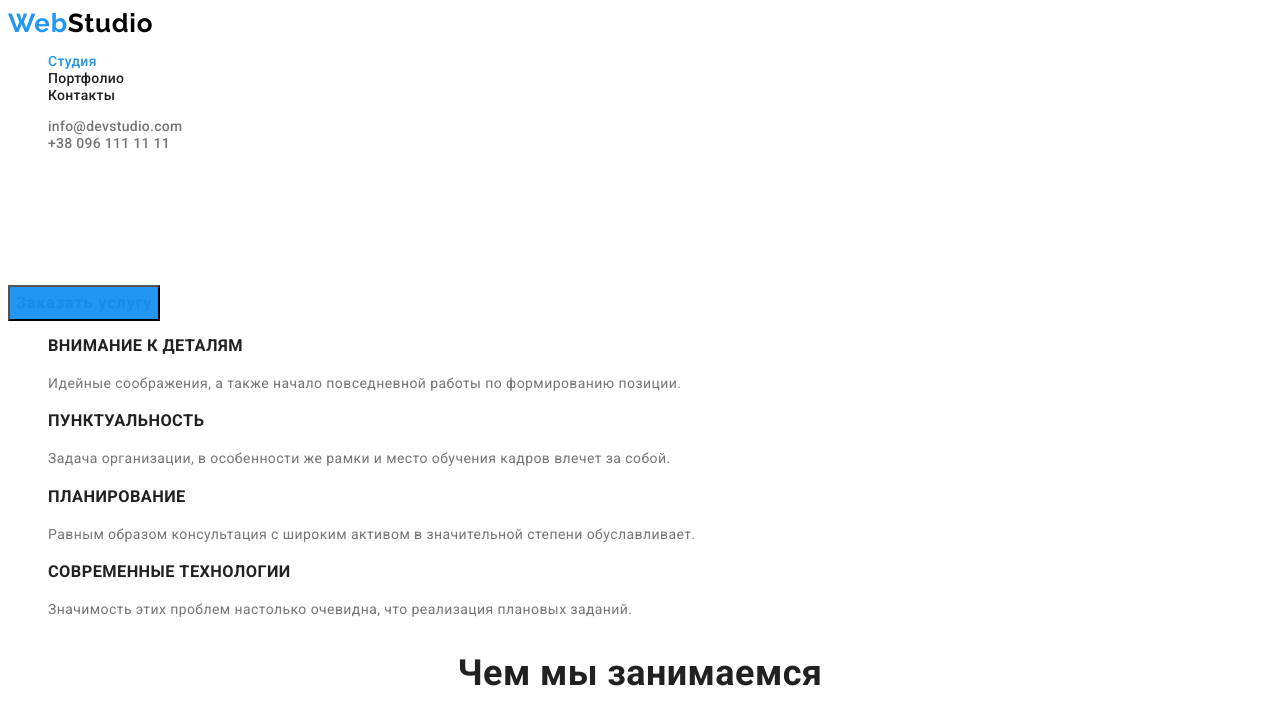
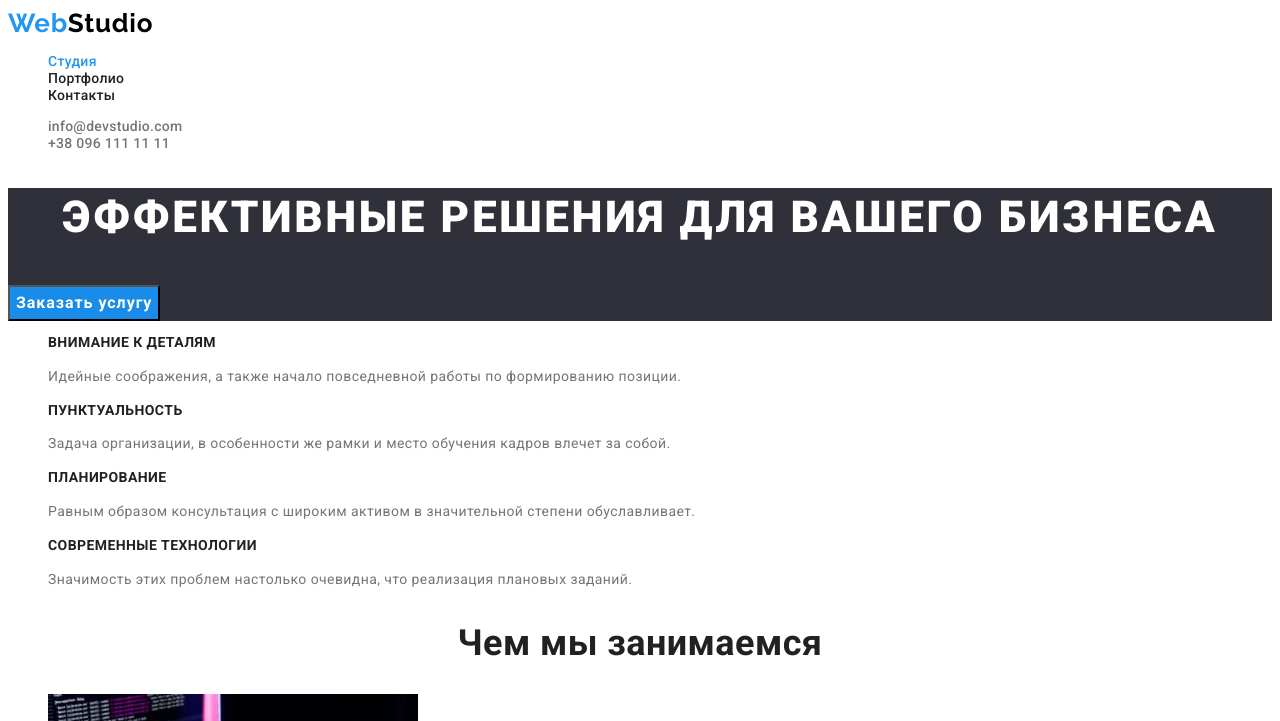
Before and after one commit to anna-zau/goit-markup-hw-02, a plain HTML site: page index.html in a window 1280 px wide. Both pictures are taken after a click on the button "Заказать услугу". Shown: the top 721 px of the page. Drawn offline with Linux system fonts and the light colour scheme.

Commit message:
updated css file as recommended

```diff
--- a/css/styles.css
+++ b/css/styles.css
@@ -21,8 +21,6 @@
 
 body {
   font-family: 'Roboto', sans-serif;
-  font-style: normal;
-  font-weight: 400;
   font-size: 14px;
   letter-spacing: 0.03em;
   color: var(--text-color);
@@ -82,6 +80,10 @@ body {
 }
 
 /* --------------------------------HEROES section---------------------------  */
+.hero-section {
+  background-color: #2f303a;
+}
+
 .hero-title {
   font-weight: 900;
   font-size: 44px;
@@ -108,7 +110,7 @@ body {
 
 .hero-button:hover,
 .hero-button:focus {
-  color: #188ce8;
+  background-color: #188ce8;
 }
 
 /* --------------------------------FEATURES section---------------------------  */
@@ -132,6 +134,7 @@ body {
 
 .features-title {
   font-weight: 700;
+  font-size: 14px;
   line-height: 1.14;
   text-transform: uppercase;
   color: var(--titles);
```
